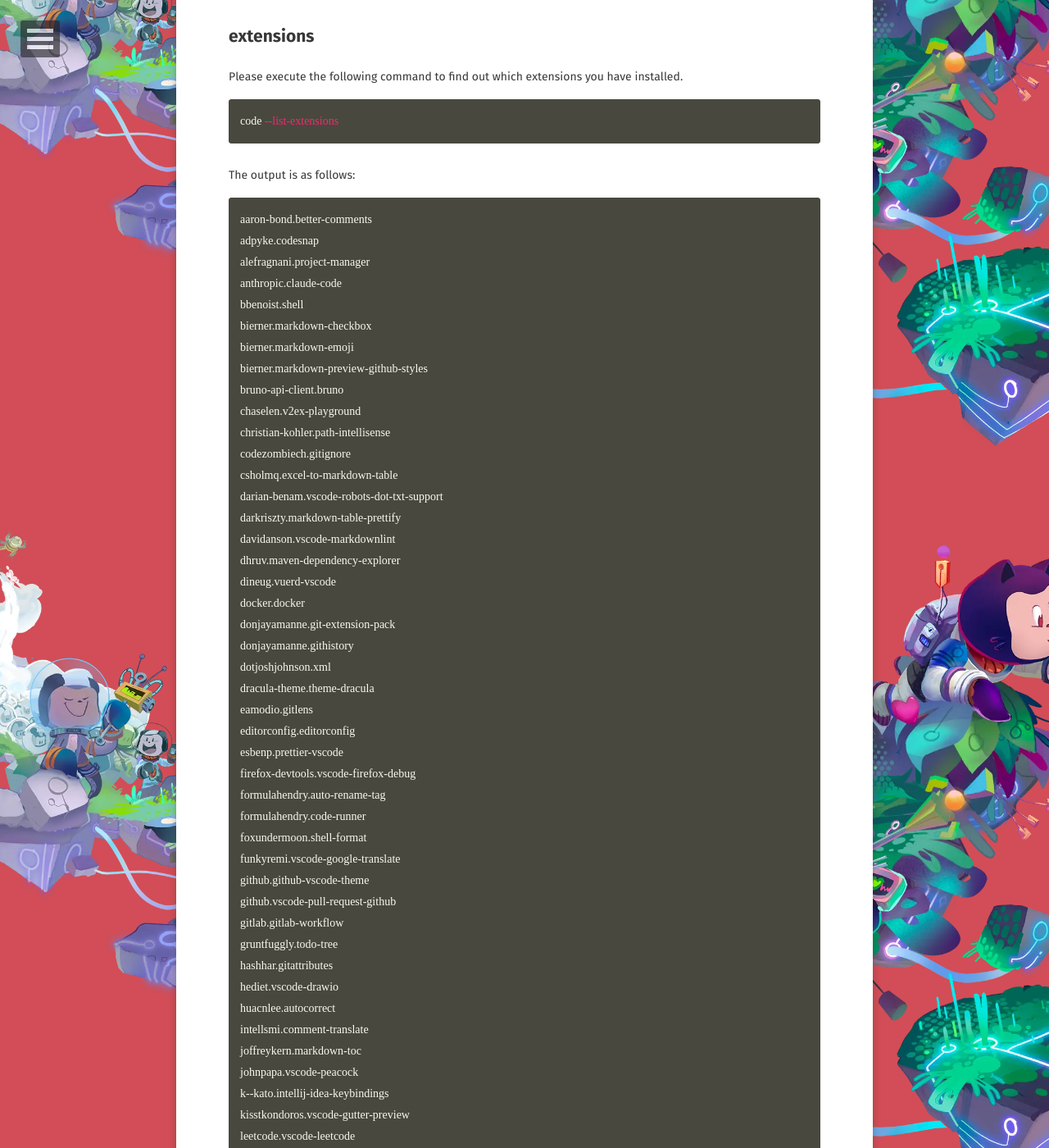
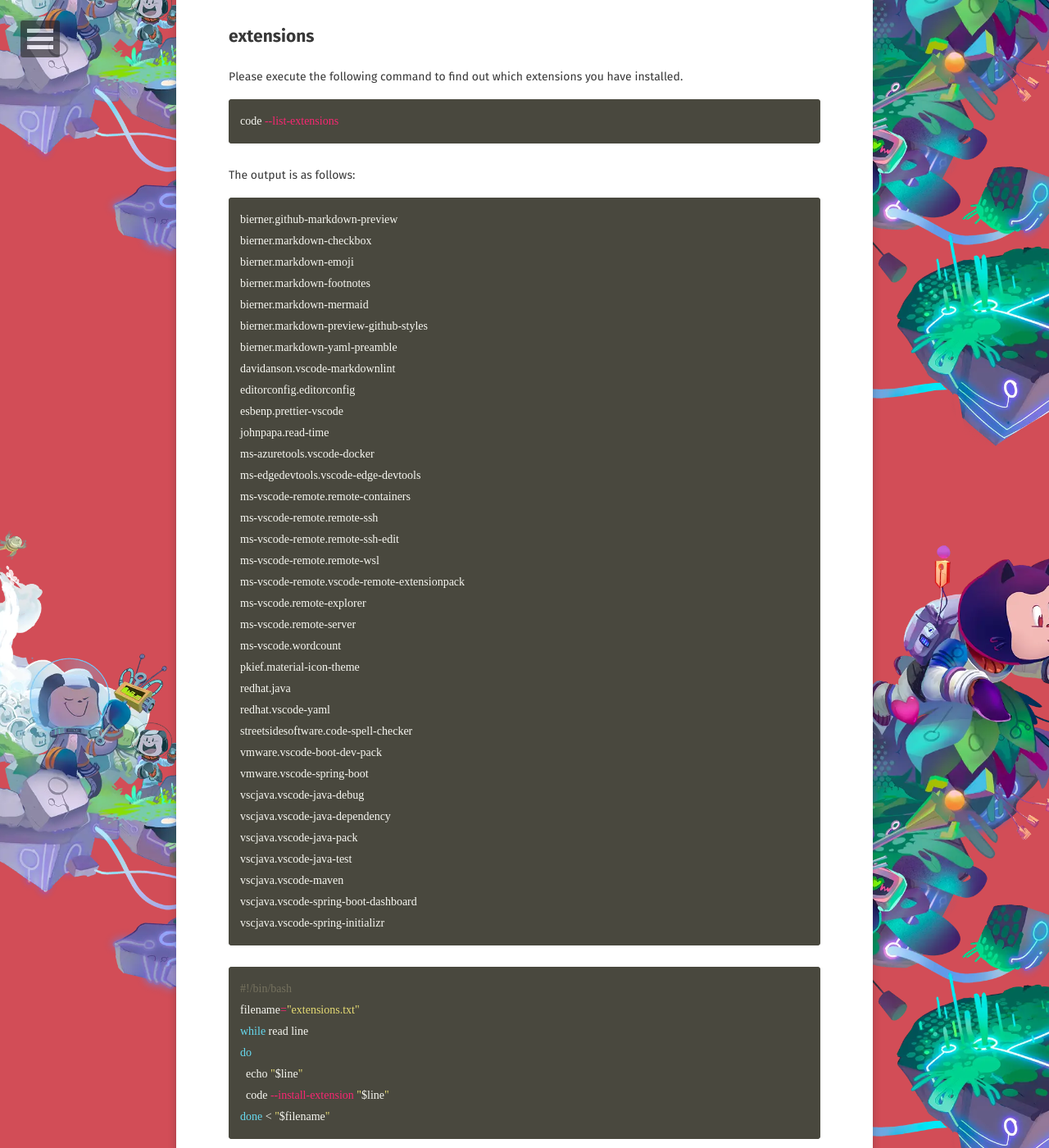
Before and after one commit to WebPavel/WebPavel.github.io, a Jekyll site: the page built from _posts/2026-05-08-VS-Code-user-profile.md, in a window 1280 px wide and 1400 px high, scrolled down 345 px. Shown: the whole window at 82% size. Built offline with Jekyll 4.4.1, drawn with Linux system fonts in a browser that asks for light colours; some web fonts are replaced; comment, search, counter and statistics services are not loaded; some of the changed text lies outside the part shown.

Commit message:
feat: update the list of VS Code extensions and settings

````diff
--- a/_posts/2026-05-08-VS-Code-user-profile.md
+++ b/_posts/2026-05-08-VS-Code-user-profile.md
@@ -18,121 +18,50 @@ code --list-extensions
 The output is as follows:
 
 ```text
-aaron-bond.better-comments
-adpyke.codesnap
-alefragnani.project-manager
-anthropic.claude-code
-bbenoist.shell
+bierner.github-markdown-preview
 bierner.markdown-checkbox
 bierner.markdown-emoji
+bierner.markdown-footnotes
+bierner.markdown-mermaid
 bierner.markdown-preview-github-styles
-bruno-api-client.bruno
-chaselen.v2ex-playground
-christian-kohler.path-intellisense
-codezombiech.gitignore
-csholmq.excel-to-markdown-table
-darian-benam.vscode-robots-dot-txt-support
-darkriszty.markdown-table-prettify
+bierner.markdown-yaml-preamble
 davidanson.vscode-markdownlint
-dhruv.maven-dependency-explorer
-dineug.vuerd-vscode
-docker.docker
-donjayamanne.git-extension-pack
-donjayamanne.githistory
-dotjoshjohnson.xml
-dracula-theme.theme-dracula
-eamodio.gitlens
 editorconfig.editorconfig
 esbenp.prettier-vscode
-firefox-devtools.vscode-firefox-debug
-formulahendry.auto-rename-tag
-formulahendry.code-runner
-foxundermoon.shell-format
-funkyremi.vscode-google-translate
-github.github-vscode-theme
-github.vscode-pull-request-github
-gitlab.gitlab-workflow
-gruntfuggly.todo-tree
-hashhar.gitattributes
-hediet.vscode-drawio
-huacnlee.autocorrect
-intellsmi.comment-translate
-joffreykern.markdown-toc
-johnpapa.vscode-peacock
-k--kato.intellij-idea-keybindings
-kisstkondoros.vscode-gutter-preview
-leetcode.vscode-leetcode
-luyuhuang.rss
-mdickin.markdown-shortcuts
-mechatroner.rainbow-csv
-meganrogge.template-string-converter
-mhutchie.git-graph
-microprofile-community.mp-rest-client-generator-vscode-ext
-microprofile-community.mp-starter-vscode-ext
-microprofile-community.vscode-microprofile-pack
-miguelsolorio.fluent-icons
-ms-azuretools.vscode-containers
+johnpapa.read-time
 ms-azuretools.vscode-docker
-ms-ceintl.vscode-language-pack-zh-hans
 ms-edgedevtools.vscode-edge-devtools
-ms-kubernetes-tools.vscode-kubernetes-tools
-ms-ossdata.vscode-pgsql
 ms-vscode-remote.remote-containers
 ms-vscode-remote.remote-ssh
 ms-vscode-remote.remote-ssh-edit
 ms-vscode-remote.remote-wsl
 ms-vscode-remote.vscode-remote-extensionpack
-ms-vscode.live-server
 ms-vscode.remote-explorer
 ms-vscode.remote-server
-ms-vscode.vscode-speech
-ms-vscode.vscode-speech-language-pack-zh-cn
-ms-vsliveshare.vsliveshare
-oderwat.indent-rainbow
-openai.chatgpt
-oracle.mysql-shell-for-vs-code
-oracle.oracle-java
+ms-vscode.wordcount
 pkief.material-icon-theme
-pomdtr.excalidraw-editor
-reactreedev.reactree
-redhat.fabric8-analytics
 redhat.java
-redhat.vscode-community-server-connector
-redhat.vscode-microprofile
-redhat.vscode-quarkus
-redhat.vscode-rsp-ui
-redhat.vscode-xml
 redhat.vscode-yaml
-redis.redis-for-vscode
-ritwickdey.liveserver
-shd101wyy.markdown-preview-enhanced
-shengchen.vscode-checkstyle
-sonarsource.sonarlint-vscode
 streetsidesoftware.code-spell-checker
-telesoho.vscode-markdown-paste-image
-timonwong.shellcheck
-tldraw-org.tldraw-vscode
-tonybaloney.vscode-pets
-ultram4rine.vscode-choosealicense
-vivaxy.vscode-conventional-commits
 vmware.vscode-boot-dev-pack
 vmware.vscode-spring-boot
-vscjava.vscode-gradle
 vscjava.vscode-java-debug
 vscjava.vscode-java-dependency
 vscjava.vscode-java-pack
 vscjava.vscode-java-test
-vscjava.vscode-lombok
 vscjava.vscode-maven
 vscjava.vscode-spring-boot-dashboard
 vscjava.vscode-spring-initializr
-vscode-icons-team.vscode-icons
-waderyan.gitblame
-wayou.vscode-todo-highlight
-yzane.markdown-pdf
-yzhang.markdown-all-in-one
-zainchen.json
-ziyasal.vscode-open-in-github
+```
+
+```shell
+#!/bin/bash
+filename="extensions.txt"
+while read line
+do
+  echo "$line"
+  code --install-extension "$line"
+done < "$filename"
 ```
 
 ## settings
@@ -144,33 +73,34 @@ settings.json
     "update.mode": "none",
     "telemetry.feedback.enabled": false,
     "security.workspace.trust.enabled": false,
-    "workbench.colorTheme": "Dracula Theme",
     "redhat.telemetry.enabled": false,
-    "jdk.jdkhome": "/Library/Java/JavaVirtualMachines/jdk-1.8.jdk/Contents/Home",
-    "xml.java.home": "/Library/Java/JavaVirtualMachines/jdk-1.8.jdk/Contents/Home",
-    "xml.server.preferBinary": true,
     "files.autoSave": "afterDelay",
+    "[java]": {
+        "editor.defaultFormatter": "redhat.java"
+    },
+    "editor.formatOnPaste": true,
+    "git.autofetch": true,
     "[markdown]": {
-        "editor.defaultFormatter": "yzhang.markdown-all-in-one"
+        "editor.wordWrap": "on"
     },
-    "[dockercompose]": {
-        "editor.defaultFormatter": "redhat.vscode-yaml"
-    },
-    "workbench.iconTheme": "vscode-icons",
-    "vscodeGoogleTranslate.preferredLanguage": "Chinese (Simplified)",
-    "rss.accounts": {
-        "e6604ee0-4b0f-11f1-9841-9b21496cddcb": {
-            "name": "Default",
-            "type": "local",
-            "feeds": []
-        }
-    },
-    "jdk.telemetry.enabled": false,
     "[json]": {
         "editor.defaultFormatter": "esbenp.prettier-vscode"
     },
-    "commentTranslate.source": "Bing",
-    "commentTranslate.hover.string": true,
-    "workbench.productIconTheme": "fluent-icons"
+    "[jsonc]": {
+        "editor.defaultFormatter": "vscode.json-language-features"
+    },
+    "[html]": {
+        "editor.defaultFormatter": "esbenp.prettier-vscode"
+    },
+    "[javascript]": {
+        "editor.defaultFormatter": "esbenp.prettier-vscode"
+    },
+    "[typescript]": {
+        "editor.defaultFormatter": "esbenp.prettier-vscode"
+    },
+    "workbench.iconTheme": "material-icon-theme",
+    "markdown.validate.enabled": true,
+    "markdown.updateLinksOnFileMove.enabled": "prompt",
+    "editor.inlineSuggest.enabled": true
 }
 ```
````
